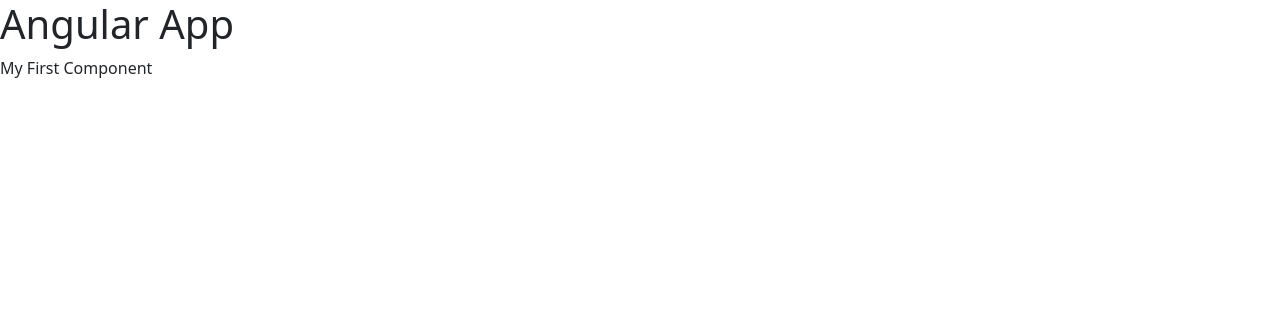
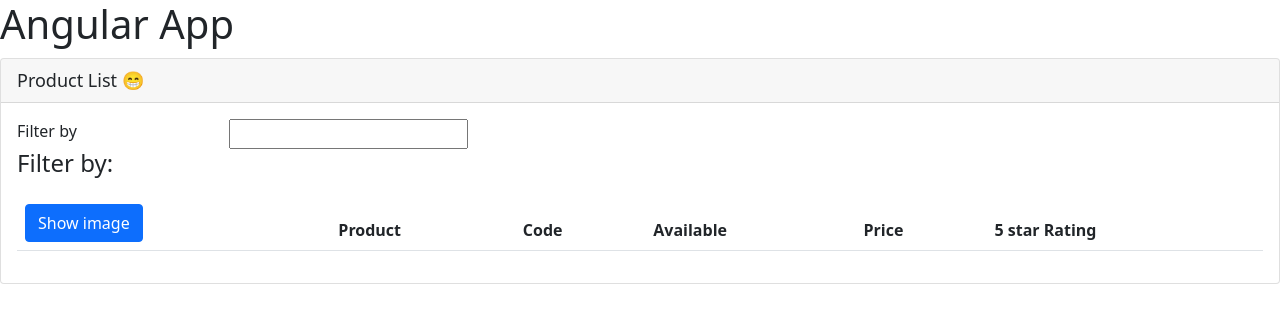
Before and after one commit to Fausio/APM-Start, an Angular app: page / in a window 1280 px wide. Shown: the top 322 px of the page. Built offline with nearby package versions, Linux system fonts and the light colour scheme.

Commit message:
binding with interpolation

```diff
--- a/src/app/app.component.ts
+++ b/src/app/app.component.ts
@@ -7,7 +7,7 @@ import { Component } from "@angular/core";
           template:
                         `<div>
                                 <h1>{{PageTitle}}</h1>
-                                <div>My First Component</div>
+                                <mp-productList> </mp-productList>
 
                         </div>`
 
--- a/src/app/products/products-list.component.html
+++ b/src/app/products/products-list.component.html
@@ -1,6 +1,6 @@
 <div class="card">
     <div class="card-header">
-        Product List
+        {{pageTitle}}
     </div>
     <div class="card-body">
         <div class="row">
--- a/src/app/products/products-list.component.ts
+++ b/src/app/products/products-list.component.ts
@@ -6,5 +6,5 @@ import { Component } from "@angular/core";
 })
 
 export class ProductListComponent{
-
+pageTitle: string = "Product List 😁";
 }
```
